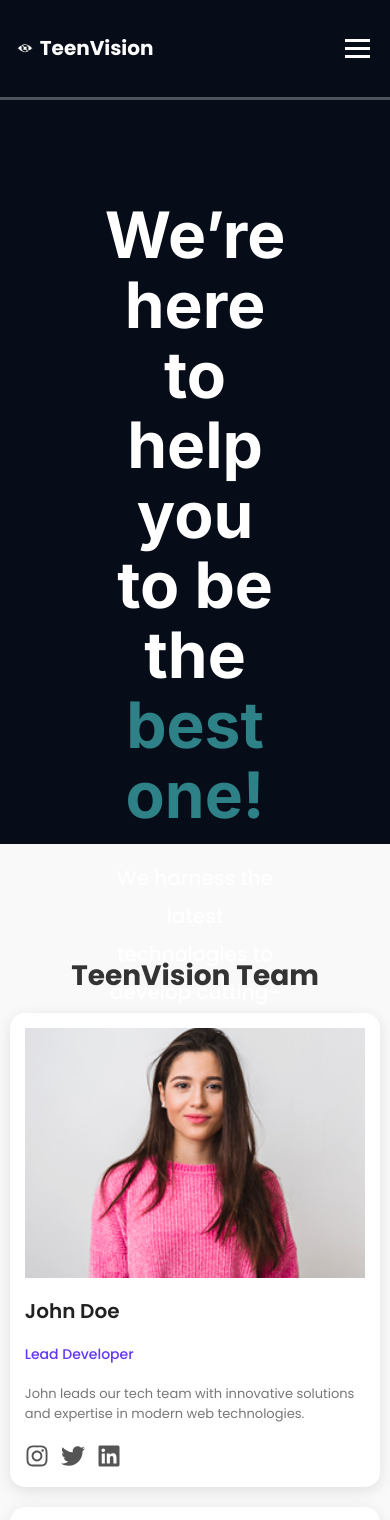
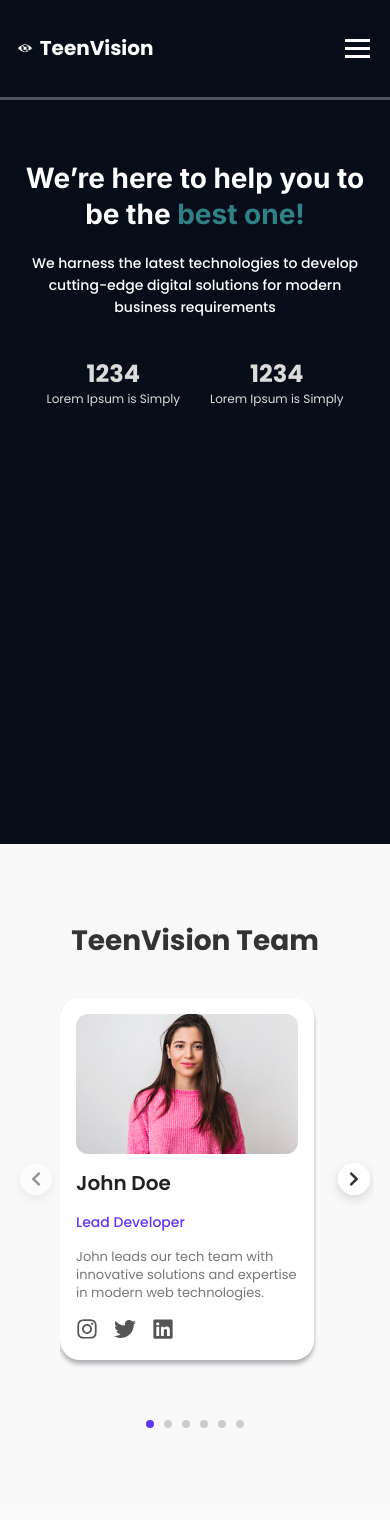
Before and after one commit to Akbarshoh404/TeenVision, a React (Create React App) app: page / in a window 390 px wide. Shown: the top 1520 px of the page. Built offline with nearby package versions, Linux system fonts and the light colour scheme; a web font is replaced by a local one.

Commit message:
completed carousel

```diff
--- a/src/Dashboard/Layoutes/TopBar/index.jsx
+++ b/src/Dashboard/Layoutes/TopBar/index.jsx
@@ -19,7 +19,6 @@ const DashboardTopBar = ({ isNavOpen, toggleNav }) => {
           <button className={styles.iconButton} aria-label="Search">
             <FiSearch className={styles.icon} />
           </button>
-          {/* <FiUser className={styles.profileIcon} aria-hidden="true" /> */}
         </div>
       </div>
       <div className={styles.searchContainer}>
--- a/src/Dashboard/Layoutes/TopBar/style.module.scss
+++ b/src/Dashboard/Layoutes/TopBar/style.module.scss
@@ -165,10 +165,10 @@ $focus-border: #4a90e2;
 
   .hamburger {
     display: block;
-    margin-right: 20px; /* Gap between hamburger and search icon */
+    margin-right: 20px;
   }
 
   .leftContainer {
-    gap: 20px; /* Additional gap for clarity */
+    gap: 20px;
   }
 }
--- a/src/Landing/Home/Header/style.module.scss
+++ b/src/Landing/Home/Header/style.module.scss
@@ -1,4 +1,4 @@
-@import url("https://fonts.googleapis.com/css2?family=DM+Sans:ital,opsz,wght@0,9..40,100..1000;1,9..40,100..1000&family=Inter:ital,opsz,wght@0,14..32,100..900;1,14..32,100..900&family=Poppins:ital,wght@0,100;0,200;0,300;0,400;0,500;0,600;0,700;0,800;0,900;1,100;1,200;1,300;1,400;1,500;1,600;1,700;1,800;1,900&display=swap");
+@import url("https://fonts.googleapis.com/css2?family=Inter:wght@100..900&family=Poppins:wght@100..900&display=swap");
 
 * {
   padding: 0;
@@ -8,40 +8,51 @@
 
 .header {
   width: 100%;
-  height: 100vh;
+  min-height: 100vh;
+  padding-top: 100px;
   background: #070d18;
-  color: white !important;
+  color: white;
 }
 
 .container {
   height: 100%;
-  width: 95%;
-  margin: auto;
-  padding-top: 100px;
-
+  max-width: 1400px;
+  margin: 0 auto;
+  padding: 80px 20px;
   display: flex;
   justify-content: space-between;
   align-items: center;
+  flex-wrap: wrap;
 }
 
 // Left
+.left {
+  width: 20%;
+  min-width: 100px;
+  display: flex;
+  justify-content: center;
+  align-items: center;
+}
 
-.left {
-  width: 25%;
+.decoration {
+  width: 100px;
+  height: 300px;
+  background: linear-gradient(45deg, #41bbbeaa, transparent);
+  border-radius: 10px;
+  opacity: 0.7;
+  transform: rotate(45deg);
 }
 
 // Center
-
 .center {
-  width: 50%;
-  height: 100%;
-
-  padding: 100px 0px;
-
+  width: 60%;
+  min-width: 300px;
+  padding: 50px 0;
   display: flex;
   flex-direction: column;
-  justify-content: space-between;
+  justify-content: center;
   align-items: center;
+  gap: 40px;
 }
 
 .centerTexts {
@@ -49,7 +60,7 @@
   flex-direction: column;
   align-items: center;
   justify-content: center;
-  gap: 30px;
+  gap: 20px;
 }
 
 .centerText1 {
@@ -68,8 +79,8 @@
 .centerText2 {
   font-family: Poppins;
   font-weight: 500;
-  font-size: 20px;
-  line-height: 37.9px;
+  font-size: 22px;
+  line-height: 189%;
   letter-spacing: 0%;
   text-align: center;
 }
@@ -77,33 +88,99 @@
 .numbers {
   width: 100%;
   display: flex;
+  justify-content: center;
+  gap: 50px;
+  flex-wrap: wrap;
+}
+
+.centerCard {
+  display: flex;
+  flex-direction: column;
   align-items: center;
-  justify-content: center;
-  gap: 100px;
 }
 
 .centerCardP1 {
-  font-family: Poppins;
+  font-family: "Poppins", sans-serif;
   font-weight: 700;
-  font-size: 35px;
-  line-height: 66.32px;
-  letter-spacing: 0%;
+  font-size: 30px;
+  line-height: 40px;
   color: #dbdbdb;
   text-align: center;
 }
 
 .centerCardP2 {
-  font-family: Poppins;
-  font-weight: 500;
-  font-size: 13px;
-  line-height: 24.63px;
-  letter-spacing: 0%;
+  font-family: "Poppins", sans-serif;
+  font-weight: 400;
+  font-size: 14px;
+  line-height: 20px;
+  color: #dbdbdb;
   text-align: center;
-  color: #dbdbdb;
 }
 
 // Right
+.right {
+  width: 20%;
+  min-width: 100px;
+  display: flex;
+  justify-content: center;
+  align-items: center;
+}
 
-.right {
-  width: 25%;
+// Responsive Design
+@media (max-width: 1024px) {
+  .left,
+  .right {
+    width: 15%;
+  }
+  .center {
+    width: 70%;
+  }
+  .centerText1 {
+    font-size: 36px;
+    line-height: 44px;
+  }
+  .centerText2 {
+    font-size: 16px;
+    line-height: 24px;
+  }
+  .decoration {
+    width: 80px;
+    height: 200px;
+  }
 }
+
+@media (max-width: 768px) {
+  .container {
+    flex-direction: column;
+    padding: 40px 20px;
+  }
+  .left,
+  .right {
+    width: 100%;
+    height: 80px;
+    display: none; // Hide decorations on mobile
+  }
+  .center {
+    width: 100%;
+    padding: 20px 0;
+  }
+  .centerText1 {
+    font-size: 28px;
+    line-height: 36px;
+  }
+  .centerText2 {
+    font-size: 14px;
+    line-height: 22px;
+  }
+  .numbers {
+    gap: 30px;
+  }
+  .centerCardP1 {
+    font-size: 24px;
+    line-height: 32px;
+  }
+  .centerCardP2 {
+    font-size: 12px;
+    line-height: 18px;
+  }
+}
--- a/src/Landing/Home/Section2/index.jsx
+++ b/src/Landing/Home/Section2/index.jsx
@@ -1,13 +1,18 @@
-import React from "react";
+import React, { useRef, useState, useCallback, useEffect } from "react";
 import styles from "./style.module.scss";
-import { FaInstagram, FaTwitter, FaLinkedin } from "react-icons/fa";
-
+import {
+  FaInstagram,
+  FaTwitter,
+  FaLinkedin,
+  FaChevronLeft,
+  FaChevronRight,
+} from "react-icons/fa";
 import img from "../../../Components/images/cardexample.png";
 
 const teamMembers = [
   {
     id: 1,
-    image: img, // Updated to rectangular placeholder
+    image: img,
     name: "John Doe",
     responsibility: "Lead Developer",
     description:
@@ -44,20 +49,126 @@ const teamMembers = [
       linkedin: "https://linkedin.com/in/alexjohnson",
     },
   },
+  {
+    id: 4,
+    image: img,
+    name: "Emily Davis",
+    responsibility: "Marketing Specialist",
+    description:
+      "Emily develops marketing strategies that drive brand awareness and engagement.",
+    social: {
+      instagram: "https://instagram.com/emilydavis",
+      twitter: "https://twitter.com/emilydavis",
+      linkedin: "https://linkedin.com/in/emilydavis",
+    },
+  },
+  {
+    id: 5,
+    image: img,
+    name: "Michael Brown",
+    responsibility: "QA Engineer",
+    description:
+      "Michael ensures the quality and reliability of our software through rigorous testing.",
+    social: {
+      instagram: "https://instagram.com/michaelbrown",
+      twitter: "https://twitter.com/michaelbrown",
+      linkedin: "https://linkedin.com/in/michaelbrown",
+    },
+  },
+  {
+    id: 6,
+    image: img,
+    name: "Sarah Wilson",
+    responsibility: "Content Writer",
+    description:
+      "Sarah creates compelling content that resonates with our audience.",
+    social: {
+      instagram: "https://instagram.com/sarahwilson",
+      twitter: "https://twitter.com/sarahwilson",
+      linkedin: "https://linkedin.com/in/sarahwilson",
+    },
+  },
 ];
 
 const HomeSection2 = () => {
+  const carouselRef = useRef(null);
+  const [currentIndex, setCurrentIndex] = useState(0);
+  const [cardsPerPage, setCardsPerPage] = useState(
+    window.innerWidth <= 768 ? 1 : 3
+  );
+
+  useEffect(() => {
+    const updateCardsPerPage = () => {
+      setCardsPerPage(window.innerWidth <= 768 ? 1 : 3);
+      setCurrentIndex(0); // Reset index on resize to avoid invalid scroll
+    };
+
+    window.addEventListener("resize", updateCardsPerPage);
+    return () => window.removeEventListener("resize", updateCardsPerPage);
+  }, []);
+
+  const totalCards = teamMembers.length;
+  const maxIndex = totalCards - cardsPerPage;
+
+  const scrollToIndex = useCallback(
+    (index) => {
+      if (carouselRef.current) {
+        const container = carouselRef.current;
+        const cardWidth = container.offsetWidth / cardsPerPage;
+        container.scrollTo({
+          left: cardWidth * index,
+          behavior: "smooth",
+        });
+        setCurrentIndex(index);
+      }
+    },
+    [cardsPerPage]
+  );
+
+  useEffect(() => {
+    scrollToIndex(0); // Initialize scroll position
+  }, [scrollToIndex]);
+
+  const handleNext = () => {
+    const nextIndex = Math.min(currentIndex + 1, maxIndex);
+    scrollToIndex(nextIndex);
+  };
+
+  const handlePrev = () => {
+    const prevIndex = Math.max(currentIndex - 1, 0);
+    scrollToIndex(prevIndex);
+  };
+
+  const handleKeyDown = (e) => {
+    if (e.key === "ArrowLeft") handlePrev();
+    if (e.key === "ArrowRight") handleNext();
+  };
+
   return (
-    <>
-      <div className={styles.section}>
-        <div className={styles.container}>
-          <h2 className={styles.title}>TeenVision Team</h2>
+    <div className={styles.section}>
+      <div className={styles.container}>
+        <h2 className={styles.title}>TeenVision Team</h2>
 
-          <div className={styles.cards}>
+        <div
+          className={styles.carouselWrapper}
+          onKeyDown={handleKeyDown}
+          tabIndex={0}
+        >
+          <div className={styles.navButtonLeft}>
+            <button
+              className={styles.navButton}
+              onClick={handlePrev}
+              disabled={currentIndex === 0}
+            >
+              <FaChevronLeft />
+            </button>
+          </div>
+
+          <div className={styles.carousel} ref={carouselRef}>
             {teamMembers.map((member) => (
               <div key={member.id} className={styles.card}>
                 <div className={styles.cardImage}>
-                  <img src={member.image} alt={member.name} />
+                  <img src={member.image} alt={`${member.name}`} />
                 </div>
                 <h3 className={styles.cardName}>{member.name}</h3>
                 <p className={styles.cardResponsibility}>
@@ -68,21 +179,21 @@ const HomeSection2 = () => {
                   <a
                     href={member.social.instagram}
                     target="_blank"
-                    rel="noopener noreferrer"
+                    rel="noreferrer"
                   >
                     <FaInstagram />
                   </a>
                   <a
                     href={member.social.twitter}
                     target="_blank"
-                    rel="noopener noreferrer"
+                    rel="noreferrer"
                   >
                     <FaTwitter />
                   </a>
                   <a
                     href={member.social.linkedin}
                     target="_blank"
-                    rel="noopener noreferrer"
+                    rel="noreferrer"
                   >
                     <FaLinkedin />
                   </a>
@@ -90,9 +201,33 @@ const HomeSection2 = () => {
               </div>
             ))}
           </div>
+
+          <div className={styles.navButtonRight}>
+            <button
+              className={styles.navButton}
+              onClick={handleNext}
+              disabled={currentIndex >= maxIndex}
+            >
+              <FaChevronRight />
+            </button>
+          </div>
+        </div>
+
+        <div className={styles.dots}>
+          {Array.from({ length: totalCards - cardsPerPage + 1 }).map(
+            (_, index) => (
+              <span
+                key={index}
+                className={`${styles.dot} ${
+                  index === currentIndex ? styles.activeDot : ""
+                }`}
+                onClick={() => scrollToIndex(index)}
+              />
+            )
+          )}
         </div>
       </div>
-    </>
+    </div>
   );
 };
 
--- a/src/Landing/Home/Section2/style.module.scss
+++ b/src/Landing/Home/Section2/style.module.scss
@@ -1,219 +1,262 @@
-// style.module.scss
+@import url("https://fonts.googleapis.com/css2?family=Poppins:wght@100..900&display=swap");
+
 * {
-  margin: 0px;
-  padding: 0px;
+  margin: 0;
+  padding: 0;
   box-sizing: border-box;
 }
 
 .section {
   width: 100%;
-  height: fit-content;
   background-color: #f9f9f9;
+  padding: 80px 0;
   display: flex;
-  align-items: center;
-  padding: 100px 0px;
+  justify-content: center;
 }
 
 .container {
   width: 85%;
-  margin: auto;
+  padding: 0 24px;
   display: flex;
   flex-direction: column;
   align-items: center;
-  gap: 60px;
-  padding: 40px 0;
-  max-height: 100%;
+  gap: 48px;
 }
 
 .title {
-  font-family: Poppins, sans-serif;
+  font-family: "Poppins", sans-serif;
   font-weight: 700;
-  font-size: 42px;
+  font-size: 40px;
   line-height: 48px;
   text-align: center;
   color: #333;
 }
 
-.cards {
+.carouselWrapper {
   width: 100%;
-  display: grid;
-  grid-template-columns: repeat(3, 1fr);
-  gap: 40px;
-  flex-grow: 1;
-  align-items: stretch;
+  display: flex;
+  align-items: center;
+  justify-content: center;
+  position: relative;
+  overflow: hidden;
+}
+
+.navButtonLeft,
+.navButtonRight {
+  display: flex;
+  align-items: center;
+  z-index: 10;
+}
+
+.navButton {
+  background: rgba(255, 255, 255, 0.95);
+  border: none;
+  font-size: 24px;
+  cursor: pointer;
+  padding: 12px;
+  color: #333;
+  border-radius: 50%;
+  box-shadow: 0 4px 12px rgba(0, 0, 0, 0.15);
+  margin: 0 16px;
+  width: 48px;
+  height: 48px;
+  display: flex;
+  align-items: center;
+  justify-content: center;
+}
+
+.navButton:disabled {
+  opacity: 0.5;
+  cursor: not-allowed;
+}
+
+.navButton:hover:not(:disabled) {
+  color: #6236f5;
+  background: white;
+}
+
+.carousel {
+  display: flex;
+  gap: 24px;
+  overflow-x: hidden;
+  scroll-snap-type: x mandatory;
+  scroll-behavior: smooth;
+  width: 100%;
+  padding: 0;
+  box-sizing: border-box;
+}
+
+.carousel::-webkit-scrollbar {
+  display: none;
+}
+
+.carousel {
+  -ms-overflow-style: none;
+  scrollbar-width: none;
 }
 
 .card {
+  flex: 0 0 calc((100% - 48px - 30px - 24px) / 3);
   background-color: white;
   border-radius: 20px;
-  padding: 30px;
-  box-shadow: 0 4px 15px rgba(0, 0, 0, 0.1);
+  padding: 24px;
+  box-shadow: 0px 4px 4px 0px #070d184d;
   display: flex;
   flex-direction: column;
-  gap: 20px;
-  height: 100%;
+  gap: 16px;
+  scroll-snap-align: start;
+  margin: 5px;
 }
 
 .cardImage {
   width: 100%;
-  height: 300px;
+  height: 200px;
   overflow: hidden;
+  border-radius: 12px;
+}
 
-  img {
+.cardImage img {
   width: 100%;
   height: 100%;
   object-fit: cover;
 }
-}
 
 .cardName {
-  font-family: Poppins, sans-serif;
+  font-family: "Poppins", sans-serif;
   font-weight: 600;
-  font-size: 24px;
-  line-height: 30px;
+  font-size: 22px;
+  line-height: 28px;
   color: #222;
   text-align: left;
 }
 
 .cardResponsibility {
-  font-family: Poppins, sans-serif;
+  font-family: "Poppins", sans-serif;
   font-weight: 500;
-  font-size: 18px;
-  line-height: 24px;
+  font-size: 16px;
+  line-height: 22px;
   color: #6236f5;
   text-align: left;
 }
 
 .cardDescription {
-  font-family: Poppins, sans-serif;
+  font-family: "Poppins", sans-serif;
   font-weight: 400;
-  font-size: 16px;
-  line-height: 24px;
+  font-size: 14px;
+  line-height: 20px;
   color: #777;
   text-align: left;
   flex-grow: 1;
+  overflow: hidden;
+  text-overflow: ellipsis;
 }
 
 .socialLinks {
   display: flex;
-  gap: 20px;
+  gap: 16px;
+}
 
-  a {
+.socialLinks a {
   color: #555;
   text-decoration: none;
   transition: color 0.3s ease;
+}
 
-    &:hover {
+.socialLinks a:hover {
   color: #297379;
 }
 
-    svg {
-      font-size: 24px;
-    }
-  }
+.socialLinks a svg {
+  font-size: 22px;
 }
 
-// Responsive Design
+.dots {
+  display: flex;
+  justify-content: center;
+  margin-top: 20px;
+  gap: 10px;
+}
+
+.dot {
+  width: 12px;
+  height: 12px;
+  background-color: #ccc;
+  border-radius: 50%;
+  cursor: pointer;
+  transition: background-color 0.3s ease;
+}
+
+.activeDot {
+  background-color: #6236f5;
+}
+
 @media screen and (max-width: 1024px) {
   .container {
-    width: 90%;
-    gap: 40px;
-    padding: 30px 0;
+    width: 100%;
+    padding: 0 20px;
+    gap: 30px;
   }
 
-  .cards {
-    grid-template-columns: repeat(2, 1fr);
-    gap: 30px;
+  .carouselWrapper {
+    gap: 12px;
+  }
+
+  .carousel {
+    width: 100%;
+  }
+
+  .navButton {
+    font-size: 20px;
+    padding: 10px;
+    margin: 0 12px;
+    width: 40px;
+    height: 40px;
+  }
+
+  .card {
+    flex: 0 0 calc((100% - 40px - 30px - 24px) / 3);
+    padding: 20px;
+  }
+
+  .cardImage {
+    height: 180px;
   }
 
   .title {
     font-size: 36px;
     line-height: 42px;
   }
+}
+
+@media screen and (max-width: 800px) {
+  .container {
+    width: 95%;
+    padding: 0 16px;
+    gap: 32px;
+  }
+
+  .carouselWrapper {
+    gap: 8px;
+  }
+
+  .carousel {
+    width: 100%;
+    padding: 0;
+  }
 
   .card {
-    padding: 25px;
+    flex: 0 0 calc(100% - 16px);
+    padding: 16px;
+    margin: 8px;
   }
 
   .cardImage {
-    height: 250px; // Adjusted height for smaller screens
-  }
-}
-
-@media screen and (max-width: 768px) {
-  .container {
-    width: 92%;
-    gap: 30px;
-    padding: 20px 0;
-  }
-
-  .cards {
-    grid-template-columns: 1fr;
-    gap: 25px;
+    height: 160px;
   }
 
   .title {
     font-size: 32px;
     line-height: 38px;
-  }
-
-  .card {
-    padding: 20px;
-    height: auto;
-  }
-
-  .cardImage {
-    height: 350px;
-  }
-
-  .cardName {
-    font-size: 22px;
-    line-height: 28px;
-  }
-
-  .cardResponsibility {
-    font-size: 16px;
-    line-height: 22px;
-  }
-
-  .cardDescription {
-    font-size: 14px;
-    line-height: 22px;
-  }
-
-  .socialLinks {
-    gap: 15px;
-
-    svg {
-      font-size: 22px;
-    }
-  }
-}
-
-@media screen and (max-width: 480px) {
-  .container {
-    width: 95%;
-    gap: 20px;
-    padding: 15px 0;
-  }
-
-  .cards {
-    gap: 20px;
-  }
-
-  .title {
-    font-size: 28px;
-    line-height: 34px;
-  }
-
-  .card {
-    padding: 15px;
-    border-radius: 15px;
-    height: auto;
-  }
-
-  .cardImage {
-    height: 250px;
   }
 
   .cardName {
@@ -228,14 +271,54 @@
 
   .cardDescription {
     font-size: 13px;
-    line-height: 20px;
+    line-height: 18px;
   }
 
-  .socialLinks {
-    gap: 12px;
+  .navButton {
+    font-size: 18px;
+    padding: 8px;
+    margin: 0 8px;
+    width: 36px;
+    height: 36px;
+  }
 
-    svg {
-      font-size: 20px;
+  .dot {
+    width: 8px;
+    height: 8px;
   }
 }
+
+@media screen and (max-width: 480px) {
+  .container {
+    width: 100%;
   }
+
+  .carouselWrapper {
+    gap: 4px;
+  }
+
+  .carousel {
+    width: 100%;
+  }
+
+  .card {
+    flex: 0 0 calc(100% - 16px);
+  }
+
+  .cardImage {
+    height: 140px;
+  }
+
+  .title {
+    font-size: 28px;
+    line-height: 34px;
+  }
+
+  .navButton {
+    font-size: 16px;
+    padding: 8px;
+    margin: 0 4px;
+    width: 32px;
+    height: 32px;
+  }
+}
```
Also changed, not shown: src/Landing/Home/Header/index.jsx (+8 -13 lines). Lines whose indentation alone changed are shown as unchanged.
